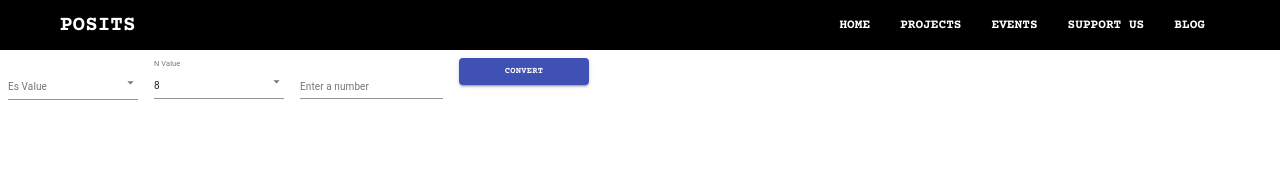
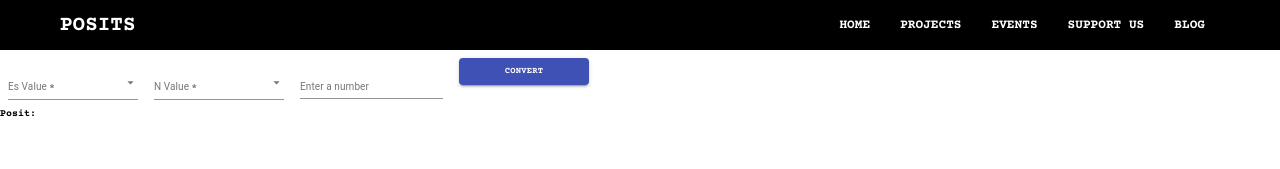
Before and after one commit to akashsmu/Posit, a React (Create React App) app: page /projects in a window 1280 px wide. Shown: the top 169 px of the page. Built offline with nearby package versions, Linux system fonts and the light colour scheme.

Commit message:
Final Overview

```diff
--- a/src/components/Pages/PositConverter.js
+++ b/src/components/Pages/PositConverter.js
@@ -18,8 +18,9 @@ const usestyles = makeStyles((theme) => ({
 export default function PositConverter() {
   const classes = usestyles();
   const [es, setEs] = useState();
-  const [n, setN] = useState(8);
-  const [posit, setposit] = useState(0);
+  const [n, setN] = useState();
+  const [posit, setposit] = useState();
+  const [decimal, setDecimal] = useState();
 
   const handleEsChange = (event) => {
     setEs(event.target.value);
@@ -28,38 +29,29 @@ export default function PositConverter() {
     setN(event.target.value);
   };
 
-  // useEffect(() => {
-  //   const getPositData = async () => {
-  //     await fetch("http://localhost:8000/wel/")
-  //       .then((response) => response.json())
-  //       .then((data) => {
-  //         setposit(data.posit);
-  //         console.log(data);
-  //       });
-  //   };
-  //   getPositData();
-  // }, [es]);
+  const handleDecimalChange = (event) => {
+    setDecimal(event.target.value);
+  };
 
   const axios = require("axios").default;
   const handleConvert = () => {
     axios
       .post("https://fast-beach-74311.herokuapp.com/wel/", {
-        decimal: 23.125,
+        decimal: decimal,
         esValue: es,
         nValue: n,
       })
       .then(function (response) {
         console.log(response);
+        axios
+          .get("https://fast-beach-74311.herokuapp.com/wel/")
+          .then((data) => (setposit(data.data.posit), console.log(data.data)));
       });
-
-    axios
-      .get("https://fast-beach-74311.herokuapp.com/wel/")
-      .then((data) => console.log(data.data));
   };
 
   return (
     <div>
-      <FormControl className={classes.formcontrol}>
+      <FormControl className={classes.formcontrol} required>
         <InputLabel id="select-es" defaultValue={1}>
           Es Value
         </InputLabel>
@@ -76,7 +68,7 @@ export default function PositConverter() {
           <MenuItem value={6}>6</MenuItem>
         </Select>
       </FormControl>
-      <FormControl className={classes.formcontrol}>
+      <FormControl className={classes.formcontrol} required>
         <InputLabel id="select-n">N Value</InputLabel>
         <Select
           labelId="select-n"
@@ -91,7 +83,10 @@ export default function PositConverter() {
           <MenuItem value={32}>32</MenuItem>
         </Select>
       </FormControl>
-      <FormControl className={classes.formcontrol}>
+      <FormControl
+        className={classes.formcontrol}
+        onChange={handleDecimalChange}
+        required>
         <TextField
           id="standard"
           type="number"
@@ -103,6 +98,7 @@ export default function PositConverter() {
         </Button>
       </FormControl>
       {/* <PositTable></PositTable> */}
+      <div style={{ color: "#000" }}> Posit: {posit}</div>
     </div>
   );
 }
```
